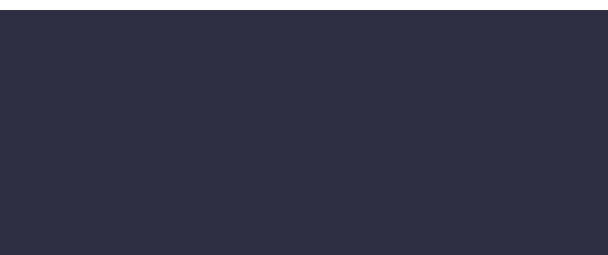
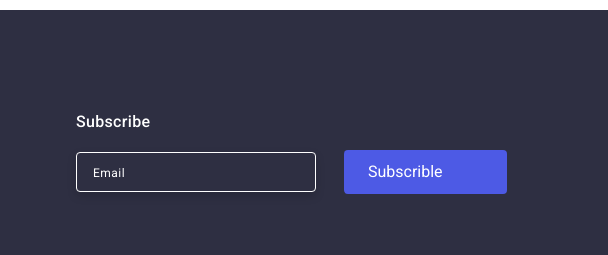
Before and after one commit to Roman80-IT/Tutorial, a plain HTML site: page portfolio.html in a window 1280 px wide. Shown: the part 1208-1463 px from the top of the page, 672-1280 px from the left. Drawn offline with nearby package versions, Linux system fonts and the light colour scheme.

Commit message:
Update portfolio.html

```diff
--- a/portfolio.html
+++ b/portfolio.html
@@ -112,7 +112,6 @@
                 </div>
               </a>
             </li>
-
             <li class="card">
               <a href="" class="link">
                 <div class="box-overlay">
@@ -360,6 +359,25 @@
             </li>
           </ul>
         </div>
+        <div class="subscrible">
+          <h2 class="subscrible-title">Subscribe</h2>
+          <form action="subscrible-form">
+            <input
+              type="email"
+              class="form-sub"
+              name="Email"
+              placeholder="Email"
+            />
+            <button class="subscr-btn" type="submit">
+              Subscrible
+              <span class="subscr-ikon">
+                <svg class="sibscr-svg" width="24" height="24">
+                  <use href="./images/icon.svg#icon-frame"></use>
+                </svg>
+              </span>
+            </button>
+          </form>
+        </div>
       </div>
     </footer>
   </body>
```
